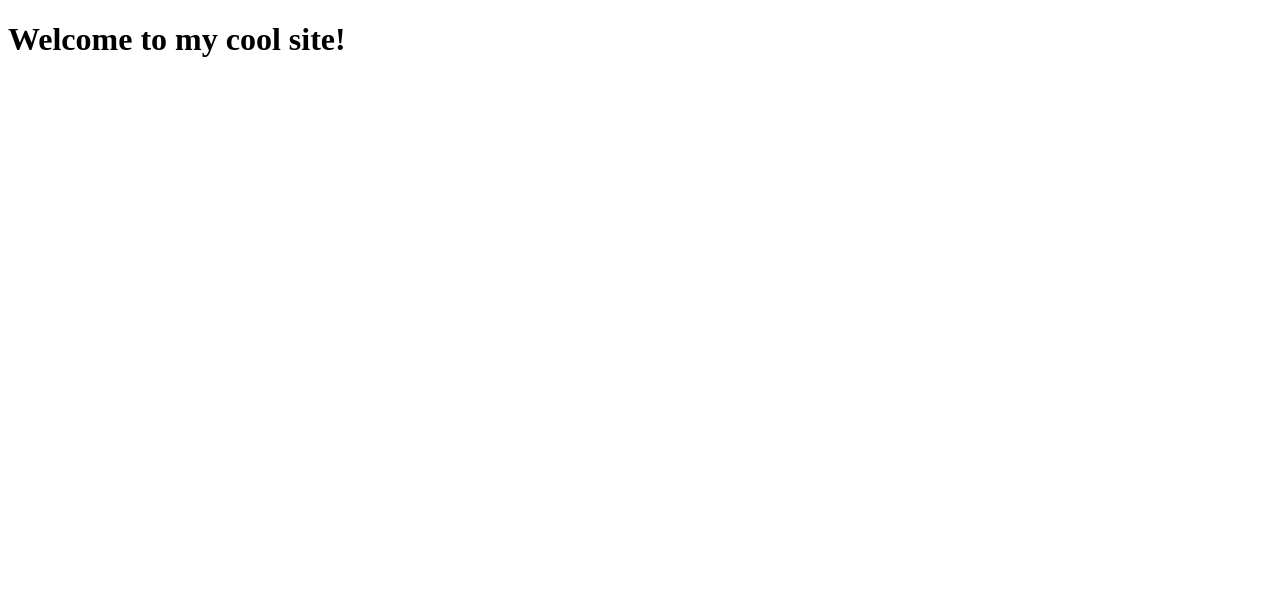
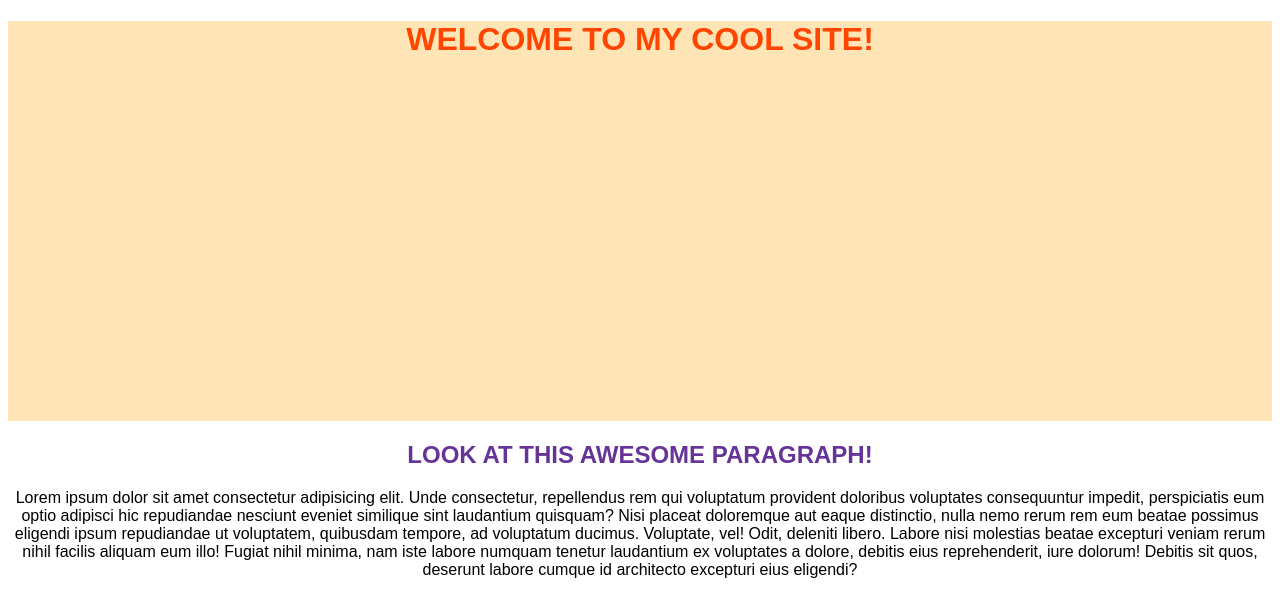
Before and after one commit to shanelbb/-refactored-octo-journey, a plain HTML site: page index.html in a window 1280 px wide. Drawn offline with Linux system fonts and the light colour scheme.

Commit message:
added main and css

```diff
--- a/index.html
+++ b/index.html
@@ -5,8 +5,27 @@
     <meta http-equiv="X-UA-Compatible" content="IE=edge" />
     <meta name="viewport" content="width=device-width, initial-scale=1.0" />
     <title>My Cool Site</title>
+    <link rel="stylesheet" href="./style.css" />
   </head>
   <body>
-    <h1>Welcome to my cool site!</h1>
+    <header>
+      <h1>Welcome to my cool site!</h1>
+    </header>
+    <main>
+      <h2>Look at this awesome paragraph!</h2>
+      <p>
+        Lorem ipsum dolor sit amet consectetur adipisicing elit. Unde
+        consectetur, repellendus rem qui voluptatum provident doloribus
+        voluptates consequuntur impedit, perspiciatis eum optio adipisci hic
+        repudiandae nesciunt eveniet similique sint laudantium quisquam? Nisi
+        placeat doloremque aut eaque distinctio, nulla nemo rerum rem eum beatae
+        possimus eligendi ipsum repudiandae ut voluptatem, quibusdam tempore, ad
+        voluptatum ducimus. Voluptate, vel! Odit, deleniti libero. Labore nisi
+        molestias beatae excepturi veniam rerum nihil facilis aliquam eum illo!
+        Fugiat nihil minima, nam iste labore numquam tenetur laudantium ex
+        voluptates a dolore, debitis eius reprehenderit, iure dolorum! Debitis
+        sit quos, deserunt labore cumque id architecto excepturi eius eligendi?
+      </p>
+    </main>
   </body>
 </html>
--- a/style.css
+++ b/style.css
@@ -0,0 +1,21 @@
+body {
+  font-family: Arial, Helvetica, sans-serif;
+  text-align: center;
+}
+header {
+  height: 50vh;
+  background-color: moccasin;
+}
+
+h1 {
+  color: orangered;
+  text-transform: uppercase;
+}
+
+h2 {
+  color: rebeccapurple;
+  text-transform: uppercase;
+}
+
+p {
+}
```
